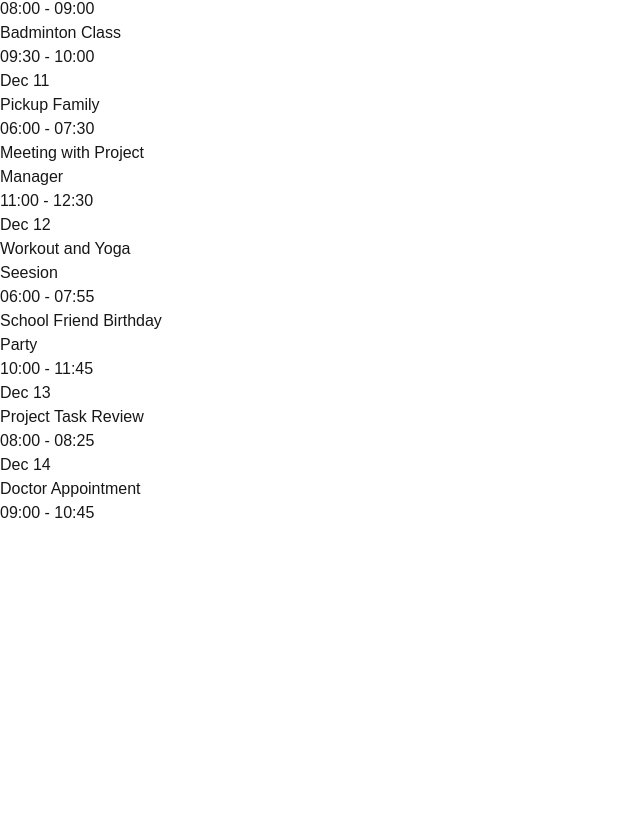
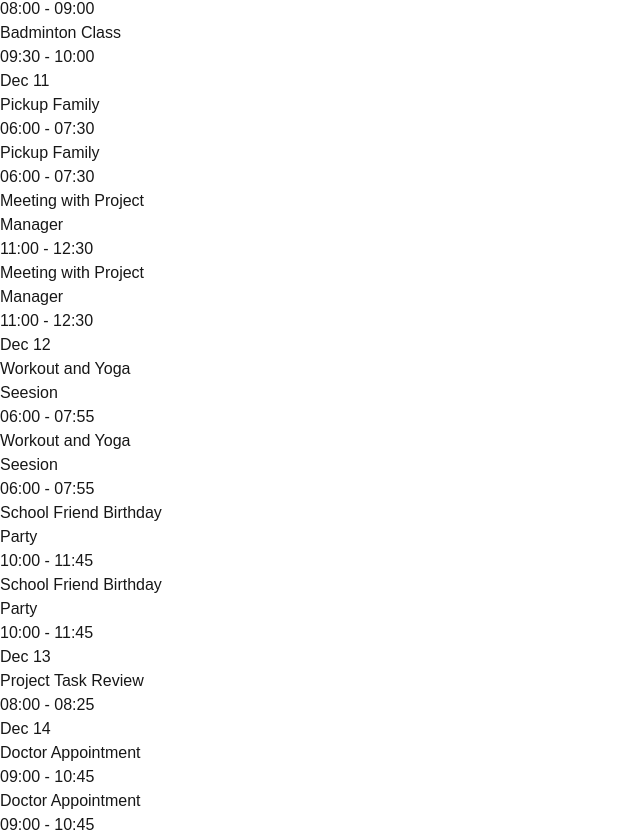
Before and after one commit to raymondkim777/SmartCalendarUpdated, a Next.js app: page /home in a window 1280 px wide. Shown: the part 815-1652 px from the top of the page, without its empty margins (0-640 px from the left). Before the commit the page ends 1340 px from the top, so only its background shows below. Built offline with nearby package versions, Linux system fonts and the light colour scheme.

Commit message:
events can now span cells

```diff
--- a/package.json
+++ b/package.json
@@ -12,6 +12,7 @@
     "@emotion/react": "^11.14.0",
     "@emotion/styled": "^11.14.0",
     "@mui/material": "^6.1.10",
+    "googleapis": "^144.0.0",
     "next": "15.0.4",
     "react": "^19.0.0",
     "react-calendar": "^5.1.0",
--- a/src/app/calendarweek2.js
+++ b/src/app/calendarweek2.js
@@ -1,6 +1,6 @@
 // Inspiration: https://pagedone.io/blocks/application/calendar
 
-const CalendarWeek2 = ({ clickedDay, days, times, events, cells }) => {
+const CalendarWeek2 = ({ clickedDay, days, times, cells }) => {
     const todayDate = new Date(new Date().toDateString());
 
     const dayCSS = new Array();
@@ -14,9 +14,17 @@ const CalendarWeek2 = ({ clickedDay, days, times, events, cells }) => {
     const eventColors = ['border-yellow-600 bg-yellow-50', 'border-green-600 bg-green-50', 'border-purple-600 bg-purple-50', 'border-blue-600 bg-blue-50'];
     const titleColors = ['text-yellow-600', 'text-green-600', 'text-purple-600', 'text-blue-600'];
 
-    for (let i = 0; i < events.length; i++) {
-        events[i].set('boxCSS', eventColors[i % eventColors.length]);
-        events[i].set('textCSS', titleColors[i % titleColors.length]);
+    for (let i = 0; i < cells.length; i++) {
+        for (let j = 0; j < cells[i].length; j++) {
+            for (let k = 0; k < cells[i][j].length; k++) {
+                cells[i][j][k].set('boxCSS', eventColors[cells[i][j][k].get('index') % eventColors.length]);
+                cells[i][j][k].set('textCSS', titleColors[cells[i][j][k].get('index') % titleColors.length]);
+                // if continuing from top
+                cells[i][j][k].set('topCSS', cells[i][j][k].get('upContinue') ? 'rounded-t-none': '');
+                // if continuing to bottom
+                cells[i][j][k].set('downCSS', cells[i][j][k].get('downContinue') ? 'rounded-b-none h-full': '');
+            }
+        }
     }
 
     return(
@@ -36,12 +44,12 @@ const CalendarWeek2 = ({ clickedDay, days, times, events, cells }) => {
                         {item.toLocaleString('default', { month: 'short' })} {item.getDate()}
                     </div>
                     {times.map((subItem, subIndex) => (
-                        <div key={`cell-${subIndex}`} className="h-32 lg:h-28 p-0.5 border-gray-200 transition-all group-hover:bg-gray-200 group-active:bg-gray-300 group-active:border-gray-300 duration-300 hover:cursor-pointer">
-                            {cells[index][subIndex].map((event, eIdx) => (
-                                <div key={`box-event-${index}-${subIndex}-${eIdx}`} className={`rounded p-1.5 border-l-2 ${event.get('boxCSS')}`}>
-                                    <p key={`title-event-${index}-${subIndex}-${eIdx}`} className="text-xs font-normal text-gray-900 mb-px">{event.get('title')}</p>
-                                    <p key={`time-event-${index}-${subIndex}-${eIdx}`} className={`text-xs font-semibold ${event.get('textCSS')}`}>
-                                        {Math.floor(event.get('start') / 100).toString().length < 2 ? '0' : ''}{Math.floor(event.get('start') / 100)}:{(event.get('start') % 100).toString().length < 2 ? '0' : ''}{event.get('start') % 100} - {Math.floor(event.get('end') / 100).toString().length < 2 ? '0' : ''}{Math.floor(event.get('end') / 100)}:{(event.get('end') % 100).toString().length < 2 ? '0' : ''}{(event.get('end') % 100)}
+                        <div key={`cell-${subIndex}`} className="h-32 lg:h-28 px-0.5 border-gray-200 transition-all group-hover:bg-gray-200 group-active:bg-gray-300 group-active:border-gray-300 duration-300 hover:cursor-pointer">
+                            {cells[index][subIndex].map((cellEvent, eIdx) => (
+                                <div key={`box-event-${index}-${subIndex}-${eIdx}`} className={`rounded p-1.5 border-l-2 ${cellEvent.get('boxCSS')} ${cellEvent.get('topCSS')} ${cellEvent.get('downCSS')}`}>
+                                    <p key={`title-event-${index}-${subIndex}-${eIdx}`} className="text-xs font-normal text-gray-900 mb-px">{cellEvent.get('title')}</p>
+                                    <p key={`time-event-${index}-${subIndex}-${eIdx}`} className={`text-xs font-semibold ${cellEvent.get('textCSS')}`}>
+                                        {Math.floor(cellEvent.get('start') / 100).toString().length < 2 ? '0' : ''}{Math.floor(cellEvent.get('start') / 100)}:{(cellEvent.get('start') % 100).toString().length < 2 ? '0' : ''}{cellEvent.get('start') % 100} - {Math.floor(cellEvent.get('end') / 100).toString().length < 2 ? '0' : ''}{Math.floor(cellEvent.get('end') / 100)}:{(cellEvent.get('end') % 100).toString().length < 2 ? '0' : ''}{(cellEvent.get('end') % 100)}
                                     </p>
                                 </div>
                             ))}
--- a/src/app/home/page.js
+++ b/src/app/home/page.js
@@ -44,7 +44,6 @@ const Home = () => {
         temp.setDate(todayDate.getDate() + diff);
         tempDays.push(temp);
     }
-
 
     // Date Indices
     const [dayIndex, setDayIndex] = useState(Math.floor((dayCnt - 1) / 2));
@@ -159,27 +158,47 @@ const Home = () => {
     }
 
     events.sort(function(a, b) {
-        if (a.startFull < b.startFull) return -1;
-        if (a.startFull > b.startFull) return 1;
+        if (a.get('startFull') < b.get('startFull')) return -1;
+        if (a.get('startFull') > b.get('startFull')) return 1;
         return 0;
     });
 
     // Filling cells array
     let eventIdx = 0;
     for (let curDayIdx = 0; curDayIdx < dayCnt; curDayIdx++) {
-        while (eventIdx < events.length && events[eventIdx].get('date') < days[curDayIdx]) {
+        // find index of first event within day
+        while (eventIdx < events.length && events[eventIdx].get('date') < days[curDayIdx])
             eventIdx++;
-        }
+
+        // if no events left, break
         if (eventIdx >= events.length) break;
 
-        let timeIdx = 0;
-        while (eventIdx < events.length && events[eventIdx].get('date').getTime() == days[curDayIdx].getTime()) {
-            while (timeIdx < times.length && times[timeIdx] * 100 < events[eventIdx].get('start'))
-                timeIdx++;
-            if (timeIdx >= times.length) break;
+        for (let timeIdx = 0; timeIdx < times.length; timeIdx++) {
+            // check if current event is within day
+            if (events[eventIdx].get('date') > days[curDayIdx]) break;
 
-            cells[curDayIdx][timeIdx].push(events[eventIdx]);
-            eventIdx++;
+            // if event starts before/within time cell
+            if (times[timeIdx] * 100 > events[eventIdx].get('start')) {
+                let cellEvent = new Map(events[eventIdx]);
+                cellEvent.set('index', eventIdx);
+                cellEvent.set('upContinue', false);
+                cellEvent.set('downContinue', false);
+
+                // if event is continuing from previous cell
+                if ((times[timeIdx] - 1) * 100 > cellEvent.get('start')) {
+                    cellEvent.set('upContinue', true);
+                }
+                // if event should continue to next cell
+                if (times[timeIdx] * 100 < cellEvent.get('end')) {
+                    cellEvent.set('downContinue', true);
+                }
+                else {
+                    eventIdx++;
+
+                }
+                cells[curDayIdx][timeIdx].push(cellEvent);
+                if (eventIdx >= events.length) break;
+            }
         }
     }
 
@@ -234,7 +253,7 @@ const Home = () => {
                 <div className="w-full pb-8">
                 {
                     calendarTypeIdx == 0 ? <CalendarDay2 index={dayIndex} days={days} times={times} events={events} cells={cells} /> :
-                    calendarTypeIdx == 1 ? <CalendarWeek2 clickedDay={clickedDay} days={days} times={times} events={events} cells={cells} /> :
+                    calendarTypeIdx == 1 ? <CalendarWeek2 clickedDay={clickedDay} days={days} times={times} cells={cells} /> :
                     <Calendar className="text-sm font-medium text-gray-900 text-center"
                     calendarType={"gregory"}
                     view={"month"}
```
Also changed, not shown: 1 other file (tests, documents, lock files or other folders).
